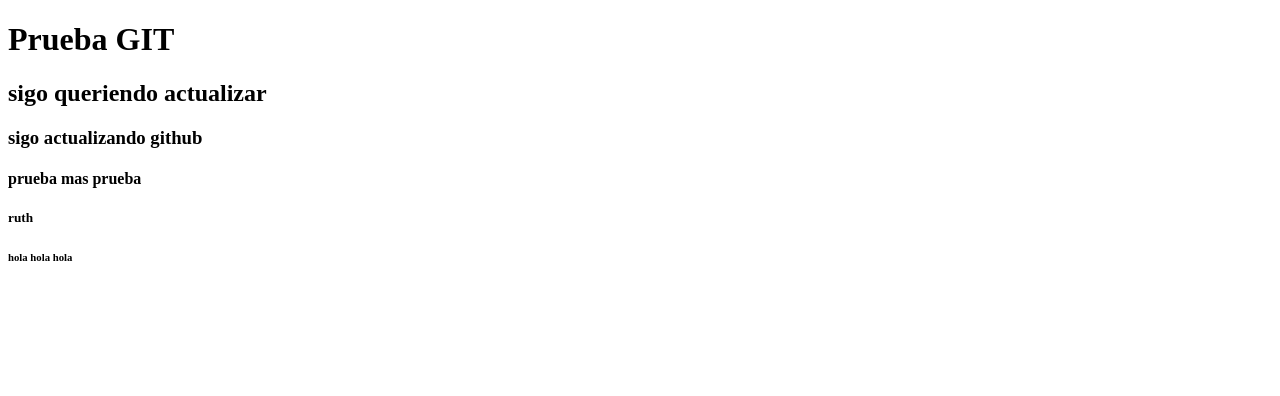
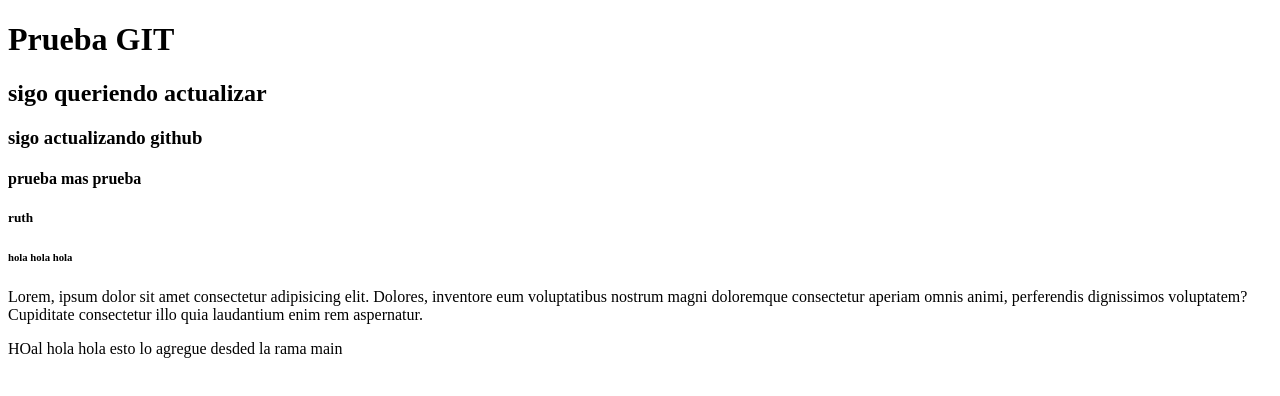
Before and after one commit to RuthVacc/RepositorioPrueba, a plain HTML site: page index.html in a window 1280 px wide. Drawn offline with Linux system fonts and the light colour scheme.

Commit message:
agregue un parrafo a la rama main

```diff
--- a/index.html
+++ b/index.html
@@ -13,5 +13,8 @@
     <h4>prueba mas prueba</h4>
     <h5>ruth</h5>
     <h6>hola hola hola </h6>
+    <p>Lorem, ipsum dolor sit amet consectetur adipisicing elit. Dolores, inventore eum voluptatibus nostrum magni doloremque consectetur aperiam omnis animi, perferendis dignissimos
+     voluptatem? Cupiditate consectetur illo quia laudantium enim rem aspernatur.</p>
+     <p>HOal hola hola esto lo agregue desded la rama main </p>
 </body>
 </html>
```
